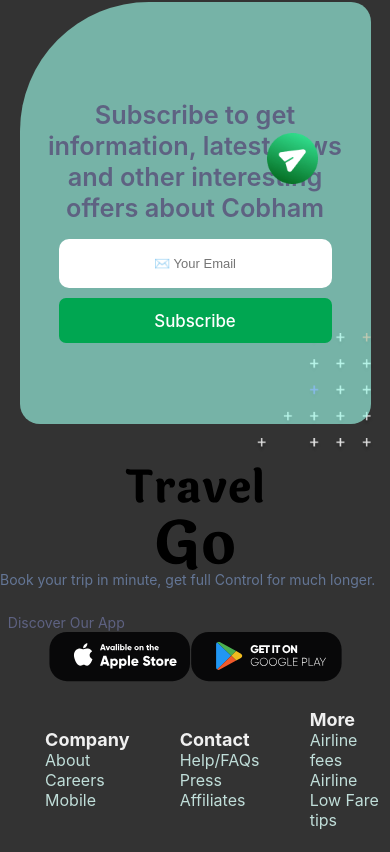
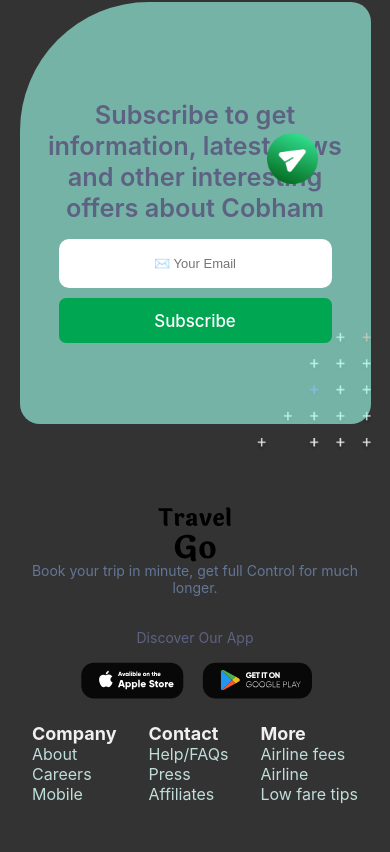
Before and after one commit to YooCoder17/travel_react, a React (Create React App) app: page / in a window 390 px wide. Shown: the part 6426-7278 px from the top of the page. Before the commit the page ends 7256 px from the top, so only its background shows below. Built offline with nearby package versions, Linux system fonts and the light colour scheme.

Commit message:
made footer responsive for mobile devices

```diff
--- a/src/components/Footer.js
+++ b/src/components/Footer.js
@@ -30,7 +30,7 @@ function Footer() {
             <ListTitle>More</ListTitle>
             <ListItem>Airline fees</ListItem>
             <ListItem>Airline</ListItem>
-            <ListItem>Low Fare tips</ListItem>
+            <ListItem>Low fare tips</ListItem>
           </List>
         </Mid>
 
@@ -55,12 +55,9 @@ const Container = styled.div`
   align-items: center;
   @media (max-width: 480px) {
     overflow: hidden;
-    padding: 0 16px
+    padding: 32px 16px;
     width: 100%;
-    // height: 100%;
     display: grid;
-    grid-template-columns: repeat(4, 1fr);
-    grid-template-rows: repeat(3, 1fr);
   }
 `
 
@@ -76,7 +73,6 @@ const Left = styled.div`
   @media (max-width: 480px) {
     width: 100%;
     height: 100%;
-    padding: 0;
     grid-column: 1 / 5;
   }
 `
@@ -89,6 +85,8 @@ const Mid = styled.div`
   @media (max-width: 480px) {
     width: 100%;
     height: 100%;
+    align-items:  flex-start;
+    justify-content: space-around;
     grid-column: 1 / 5;
     grid-row: 3;
   }
@@ -104,6 +102,7 @@ const Right = styled.div`
   @media (max-width: 480px) {
     width: 100%;
     height: 100%;
+    text-align: center;
     grid-column: 1 / 5;
     grid-row: 2 / 3;
   }
@@ -113,7 +112,6 @@ const Logo = styled.img`
   height: 6.5vh;
   @media (max-width: 480px) {
     margin: 0;
-    height: 100%;
   }
 `
 
@@ -124,6 +122,7 @@ const LeftText = styled.p`
   @media (max-width: 480px) {
     margin: 0;
     width: 100%;
+    text-align: center;
   }
 `
 
@@ -134,13 +133,17 @@ const RightText = styled.p`
   margin-top: 4vh;
   padding-left: 0.8vw;
   @media (max-width: 480px) {
-    padding: 0;
+    padding: 16px 0;
     margin: 0;
   }
 `
 
 const List = styled.ul`
   margin: 0 1.3vw;
+  @media (max-width: 480px) {
+    padding: 16px 0;
+    margin: 0;
+  }
 `
 
 const ListTitle = styled.li`
@@ -168,7 +171,8 @@ const RightLogo = styled.img`
   width: 8vw;
   @media (max-width: 480px) {
     margin: 0;
-    width: 100%;
+    width: 125px;
+    height: 37px;
   }
 `
 
```
